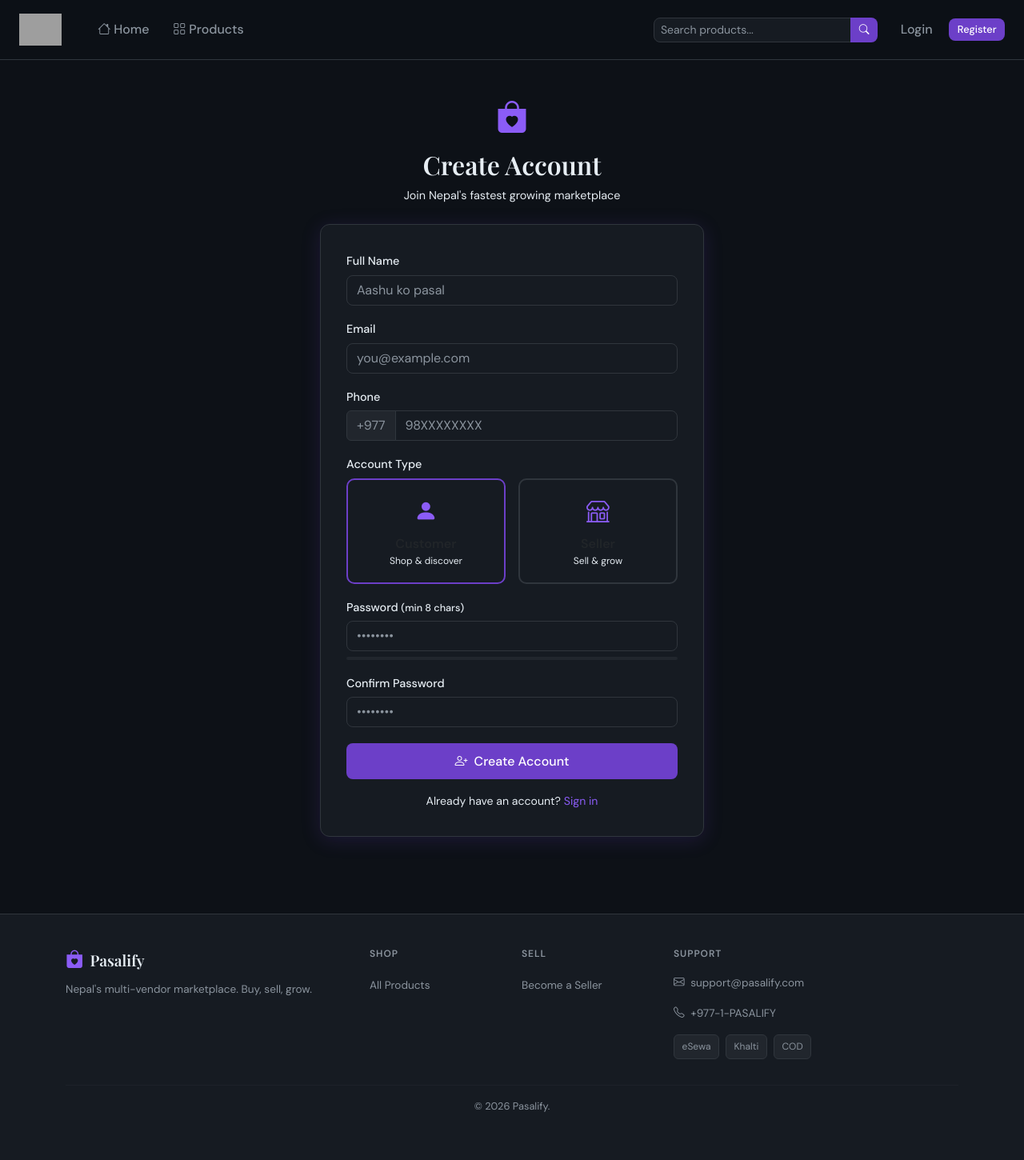
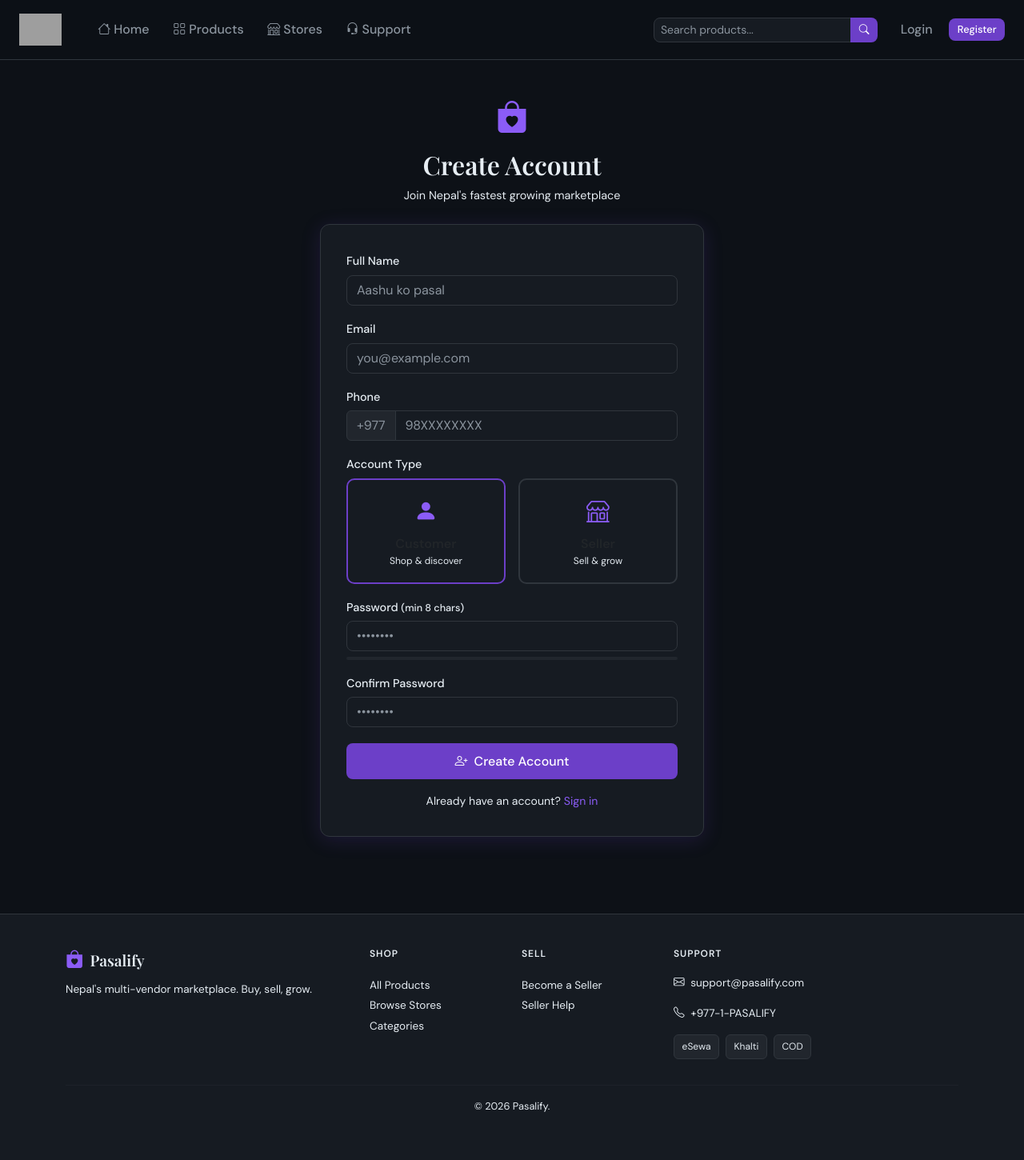
Before and after one commit to Aashuu13/AI_39-B_Group-1_Pasalify, a Python web app: template app/templates/auth/register.html in a window 1280 px wide. Shown: the whole page at 80% size. Run offline with Jinja, Linux system fonts and the light colour scheme; the template is opened without the code that fills it, so the values that code supplies are empty; grey boxes are pictures that could not be loaded.

Commit message:
base.html file added

```diff
--- a/app/templates/base.html
+++ b/app/templates/base.html
@@ -1,17 +1,27 @@
+{#
+base.html — global layout
+Extended by every other template via {% extends "base.html" %}.
+Provides: <head>/meta tags, the navbar, flash-message rendering,
+footer, and shared <script> includes. Child templates fill in
+the 'content' block (and 'title'/'extra_css'/'extra_js' if needed).
+#}
 <!DOCTYPE html>
 <html lang="en">
 <head>
+<!-- Bootstrap 5 + Bootstrap Icons from CDN, then our own theme on top -->
 <meta charset="UTF-8">
 <meta name="viewport" content="width=device-width, initial-scale=1.0">
 <title>{% block title %}Pasalify{% endblock %} — Nepal's Multi-Vendor Marketplace</title>
 <link rel="stylesheet" href="https://cdn.jsdelivr.net/npm/bootstrap@5.3.2/dist/css/bootstrap.min.css">
 <link rel="stylesheet" href="https://cdn.jsdelivr.net/npm/bootstrap-icons@1.11.3/font/bootstrap-icons.min.css">
-<link rel="stylesheet" href="{{ url_for('static', filename='css/pasalify.css') }}">
+<link rel="stylesheet" href="{{ url_for('static', filename='css/pasalify.css') }}?v=4">
 {% block head %}{% endblock %}
 </head>
 <body>
 
-<!-- ── NAVBAR ── -->
+<!-- Top navbar: logo, main nav links, search box, then a role-aware
+     right-hand section (cart/wishlist/notifications for customers,
+     a login/register pair for guests) -->
 <nav class="navbar navbar-expand-lg">
   <div class="container-fluid px-4">
     <a class="navbar-brand" href="{{ url_for('customer.home') }}">
@@ -24,8 +34,9 @@
       <ul class="navbar-nav me-auto ms-3 gap-1">
         <li class="nav-item"><a class="nav-link" href="{{ url_for('customer.home') }}"><i class="bi bi-house"></i> Home</a></li>
         <li class="nav-item"><a class="nav-link" href="{{ url_for('customer.products') }}"><i class="bi bi-grid"></i> Products</a></li>
+        <li class="nav-item"><a class="nav-link" href="{{ url_for('customer.stores') }}"><i class="bi bi-shop"></i> Stores</a></li>
+        <li class="nav-item"><a class="nav-link" href="{{ url_for('customer.support') }}"><i class="bi bi-headset"></i> Support</a></li>
       </ul>
-      <!-- Search bar -->
       <form class="d-flex me-3" action="{{ url_for('customer.products') }}" method="get">
         <div class="input-group" style="width:280px">
           <input class="form-control form-control-sm" type="search" name="q" placeholder="Search products...">
@@ -33,10 +44,26 @@
         </div>
       </form>
       <ul class="navbar-nav gap-1 align-items-center">
+        <!-- Logged in: cart/wishlist/chat/notifications (customers only)
+             plus a name dropdown whose links depend on session.role -->
         {% if session.user_id %}
           {% if session.role == 'customer' %}
           <li class="nav-item">
-            <a class="nav-link" href="{{ url_for('customer.chats') }}"><i class="bi bi-chat"></i> Chats</a>
+            <a class="nav-link" href="{{ url_for('customer.cart') }}"><i class="bi bi-cart3"></i> Cart</a>
+          </li>
+          <li class="nav-item">
+            <a class="nav-link" href="{{ url_for('customer.wishlist') }}"><i class="bi bi-heart"></i></a>
+          </li>
+          {% if session.role == 'customer' %}
+  <li class="nav-item">
+        <a class="nav-link" href="{{ url_for('customer.chats') }}"><i class="bi bi-chat"></i></a>
+  </li>
+{% endif %}
+          <li class="nav-item">
+            <a class="nav-link position-relative" href="{{ url_for('customer.notifications') }}">
+              <i class="bi bi-bell"></i>
+              <span id="notif-count" class="position-absolute top-0 start-100 translate-middle badge rounded-pill" style="background:var(--red);font-size:.6rem;display:none">0</span>
+            </a>
           </li>
           {% endif %}
           <li class="nav-item dropdown">
@@ -45,17 +72,21 @@
             </a>
             <ul class="dropdown-menu dropdown-menu-end" style="background:var(--navy2);border-color:var(--border)">
               {% if session.role == 'customer' %}
-              <li><a class="dropdown-item" href="{{ url_for('customer.profile') }}" style="color:var(--text)"><i class="bi bi-person me-2"></i>My Profile</a></li>
+              <li><a class="dropdown-item" href="{{ url_for('customer.profile') }}" style="color:#E6EDF3"><i class="bi bi-person me-2"></i>My Profile</a></li>
+              <li><a class="dropdown-item" href="{{ url_for('customer.orders') }}" style="color:#E6EDF3"><i class="bi bi-box me-2"></i>My Orders</a></li>
+              <li><a class="dropdown-item" href="{{ url_for('customer.payment_history') }}" style="color:#E6EDF3"><i class="bi bi-credit-card me-2"></i>Payments</a></li>
               {% elif session.role == 'seller' %}
-              <li><a class="dropdown-item" href="{{ url_for('seller.products') }}" style="color:var(--text)"><i class="bi bi-box me-2"></i>My Products</a></li>
-              <li><a class="dropdown-item" href="{{ url_for('seller.chats') }}" style="color:var(--text)"><i class="bi bi-chat me-2"></i>Customer Chats</a></li>
+              <li><a class="dropdown-item" href="{{ url_for('seller.dashboard') }}" style="color:#E6EDF3"><i class="bi bi-speedometer2 me-2"></i>Dashboard</a></li>
+              {% elif session.role == 'admin' %}
+              <li><a class="dropdown-item" href="{{ url_for('admin.dashboard') }}" style="color:#E6EDF3"><i class="bi bi-shield me-2"></i>Admin Panel</a></li>
               {% endif %}
               <li><hr class="dropdown-divider" style="border-color:var(--border)"></li>
-              <li><a class="dropdown-item" href="{{ url_for('auth.change_password') }}" style="color:var(--text)"><i class="bi bi-key me-2"></i>Change Password</a></li>
+              <li><a class="dropdown-item" href="{{ url_for('auth.change_password') }}" style="color:#E6EDF3"><i class="bi bi-key me-2"></i>Change Password</a></li>
               <li><a class="dropdown-item" href="{{ url_for('auth.logout') }}" style="color:#F87171"><i class="bi bi-box-arrow-right me-2"></i>Logout</a></li>
             </ul>
           </li>
         {% else %}
+        <!-- Guest: just login/register -->
           <li class="nav-item"><a class="nav-link" href="{{ url_for('auth.login') }}">Login</a></li>
           <li class="nav-item"><a class="btn btn-purple btn-sm ms-1" href="{{ url_for('auth.register') }}">Register</a></li>
         {% endif %}
@@ -64,8 +95,8 @@
   </div>
 </nav>
 
-<!-- ── FLASH MESSAGES ── -->
 <div class="container-fluid px-4 mt-2">
+  <!-- Flash messages set by controllers via self._ok()/_err()/_warn()/_info() -->
   {% with messages = get_flashed_messages(with_categories=true) %}
     {% for cat, msg in messages %}
     <div class="alert alert-{{ cat }} alert-dismissible fade show" role="alert" style="margin-bottom:.5rem">
@@ -76,9 +107,10 @@
   {% endwith %}
 </div>
 
+<!-- Every page's actual content is injected here -->
 {% block content %}{% endblock %}
 
-<!-- ── FOOTER ── -->
+<!-- Site-wide footer -->
 <footer style="background:var(--navy2);border-top:1px solid var(--border);padding:2.5rem 0;margin-top:4rem">
   <div class="container">
     <div class="row g-4">
@@ -87,36 +119,41 @@
           <i class="bi bi-bag-heart-fill" style="color:var(--purple2);font-size:1.4rem"></i>
           <span style="font-family:'Playfair Display',serif;font-size:1.2rem">Pasalify</span>
         </div>
-        <p style="color:var(--muted);font-size:.85rem">Nepal's multi-vendor marketplace. Buy, sell, grow.</p>
+        <p style="color:#E6EDF3;font-size:.85rem">Nepal's multi-vendor marketplace. Buy, sell, grow.</p>
       </div>
       <div class="col-md-2">
-        <p style="color:var(--muted);font-size:.75rem;text-transform:uppercase;letter-spacing:.08em;font-weight:700">Shop</p>
+        <p style="color:#E6EDF3;font-size:.75rem;text-transform:uppercase;letter-spacing:.08em;font-weight:700">Shop</p>
         <ul style="list-style:none;padding:0">
-          <li><a href="{{ url_for('customer.products') }}" style="color:var(--muted);font-size:.85rem">All Products</a></li>
+          <li><a href="{{ url_for('customer.products') }}" style="color:#E6EDF3;font-size:.85rem">All Products</a></li>
+          <li><a href="{{ url_for('customer.stores') }}" style="color:#E6EDF3;font-size:.85rem">Browse Stores</a></li>
+          <li><a href="#" style="color:#E6EDF3;font-size:.85rem">Categories</a></li>
         </ul>
       </div>
       <div class="col-md-2">
-        <p style="color:var(--muted);font-size:.75rem;text-transform:uppercase;letter-spacing:.08em;font-weight:700">Sell</p>
+        <p style="color:#E6EDF3;font-size:.75rem;text-transform:uppercase;letter-spacing:.08em;font-weight:700">Sell</p>
         <ul style="list-style:none;padding:0">
-          <li><a href="{{ url_for('auth.register') }}" style="color:var(--muted);font-size:.85rem">Become a Seller</a></li>
+          <li><a href="{{ url_for('auth.register') }}" style="color:#E6EDF3;font-size:.85rem">Become a Seller</a></li>
+          <li><a href="{{ url_for('customer.support') }}" style="color:#E6EDF3;font-size:.85rem">Seller Help</a></li>
         </ul>
       </div>
       <div class="col-md-4">
-        <p style="color:var(--muted);font-size:.75rem;text-transform:uppercase;letter-spacing:.08em;font-weight:700">Support</p>
-        <p style="color:var(--muted);font-size:.85rem"><i class="bi bi-envelope me-1"></i> support@pasalify.com</p>
-        <p style="color:var(--muted);font-size:.85rem"><i class="bi bi-telephone me-1"></i> +977-1-PASALIFY</p>
+        <p style="color:#E6EDF3;font-size:.75rem;text-transform:uppercase;letter-spacing:.08em;font-weight:700">Support</p>
+        <p style="color:#E6EDF3;font-size:.85rem"><i class="bi bi-envelope me-1"></i> support@pasalify.com</p>
+        <p style="color:#E6EDF3;font-size:.85rem"><i class="bi bi-telephone me-1"></i> +977-1-PASALIFY</p>
         <div class="d-flex gap-2 mt-2">
-          <span style="background:var(--navy3);border:1px solid var(--border);padding:.3rem .6rem;border-radius:6px;font-size:.75rem;color:var(--muted)">eSewa</span>
-          <span style="background:var(--navy3);border:1px solid var(--border);padding:.3rem .6rem;border-radius:6px;font-size:.75rem;color:var(--muted)">Khalti</span>
-          <span style="background:var(--navy3);border:1px solid var(--border);padding:.3rem .6rem;border-radius:6px;font-size:.75rem;color:var(--muted)">COD</span>
+          <span style="background:var(--navy3);border:1px solid var(--border);padding:.3rem .6rem;border-radius:6px;font-size:.75rem;color:#E6EDF3">eSewa</span>
+          <span style="background:var(--navy3);border:1px solid var(--border);padding:.3rem .6rem;border-radius:6px;font-size:.75rem;color:#E6EDF3">Khalti</span>
+          <span style="background:var(--navy3);border:1px solid var(--border);padding:.3rem .6rem;border-radius:6px;font-size:.75rem;color:#E6EDF3">COD</span>
         </div>
       </div>
     </div>
     <hr style="border-color:var(--border);margin-top:2rem">
-    <p style="color:var(--muted);font-size:.8rem;text-align:center">© 2026 Pasalify.</p>
+    <p style="color:#E6EDF3;font-size:.8rem;text-align:center">© 2026 Pasalify. </p>
   </div>
 </footer>
 
+<!-- Bootstrap's JS bundle, then our own pasalify.js, then any
+     page-specific scripts a child template adds via the scripts block -->
 <script src="https://cdn.jsdelivr.net/npm/bootstrap@5.3.2/dist/js/bootstrap.bundle.min.js"></script>
 <script src="{{ url_for('static', filename='js/pasalify.js') }}"></script>
 {% block scripts %}{% endblock %}
```
